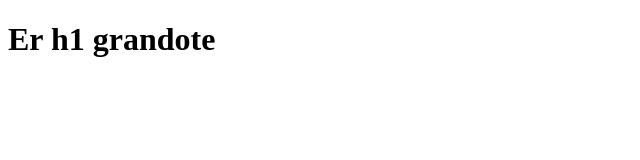
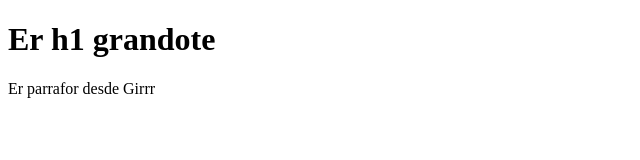
Before and after one commit to franBauSomos77/preyectoVisualGit, a plain HTML site: page index.html in a window 1280 px wide. Shown: the whole page, without its empty margins (0-640 px from the left). Drawn offline with Linux system fonts and the light colour scheme.

Commit message:
Update index.html

```diff
--- a/index.html
+++ b/index.html
@@ -7,5 +7,6 @@
 </head>
 <body>
     <h1>Er h1 grandote</h1>
+    <p>Er parrafor desde Girrr</p>
 </body>
 </html>
```
